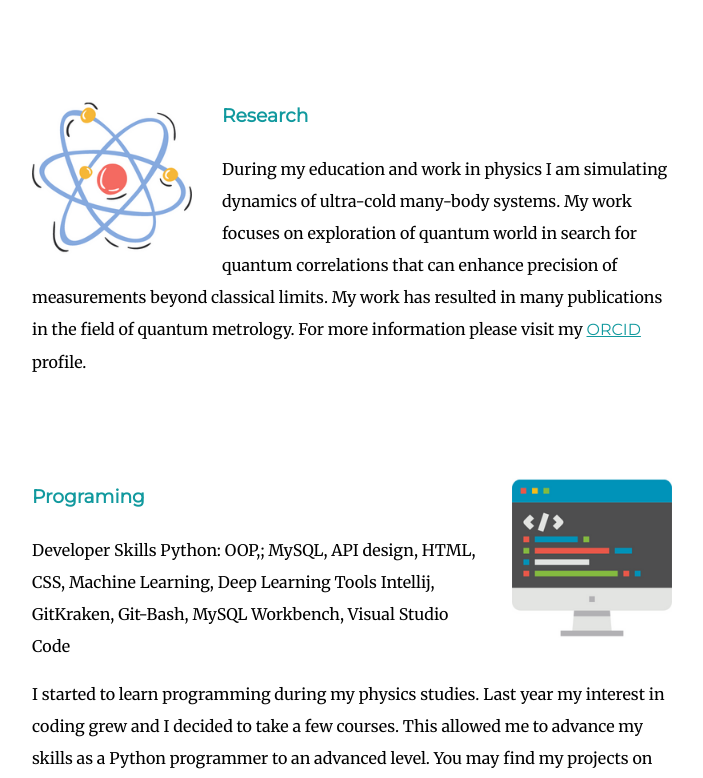
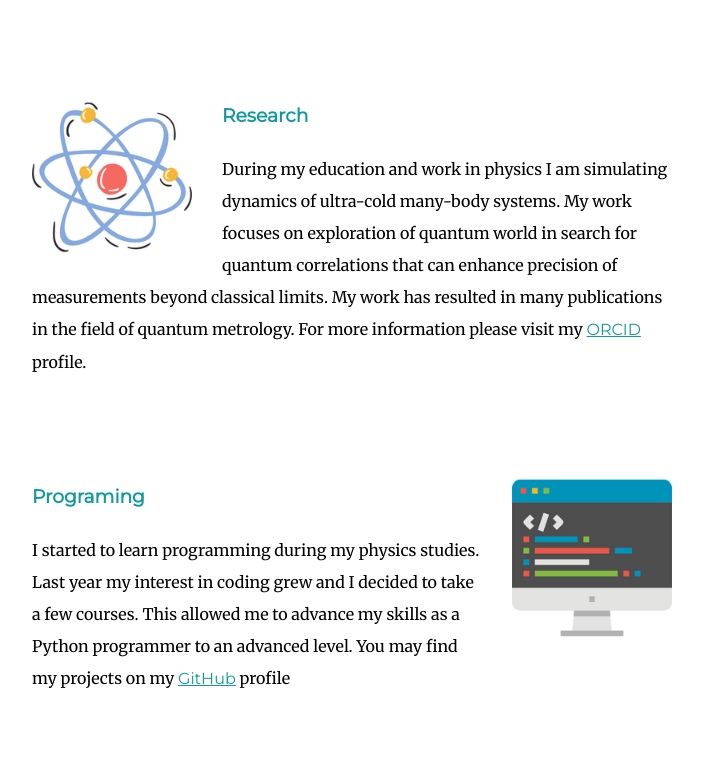
Before and after one commit to Artur-Niezgoda/my-website, a plain HTML site: page index.html in a window 1280 px wide. Shown: the part 2022-2800 px from the top of the page, without its empty margins (288-991 px from the left). Drawn offline with Linux system fonts and the light colour scheme.

Commit message:
Update index.html

```diff
--- a/index.html
+++ b/index.html
@@ -14,7 +14,7 @@
     <div class="top-container">
 
         <h1>Hi, I am Artur</h1>
-        <h2> I am a physicist</h2>
+        <h2> a physicist</h2>
         <img id="atom-img" src="images/atom.png" alt="atom-img">
 
     </div>
@@ -53,9 +53,7 @@
             <div class="skill-row">
                 <img class="programming-img" src="images/coding.png" alt="">
                 <h3>Programing</h3>
-                Developer Skills Python: OOP,; MySQL, API design, HTML, CSS, Machine Learning,
-                Deep Learning
-                Tools Intellij, GitKraken, Git-Bash, MySQL Workbench, Visual Studio Code
+
                 <p>I started to learn programming during my physics studies. Last year my interest in coding grew and I decided to take a few courses. This
                 allowed me to advance my skills as a Python programmer to an advanced level. You may find my projects on my <a href="https://github.com/Artur-Niezgoda">GitHub</a> profile </p>
             </div>
```
